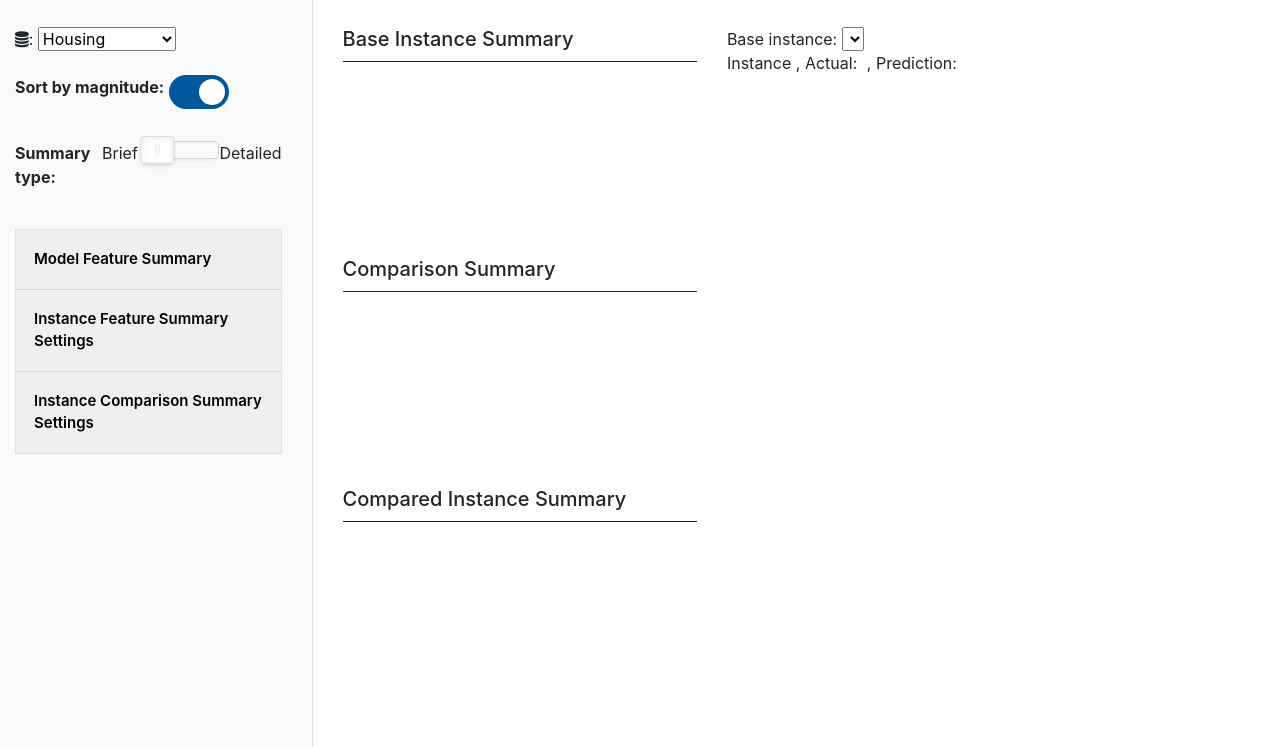
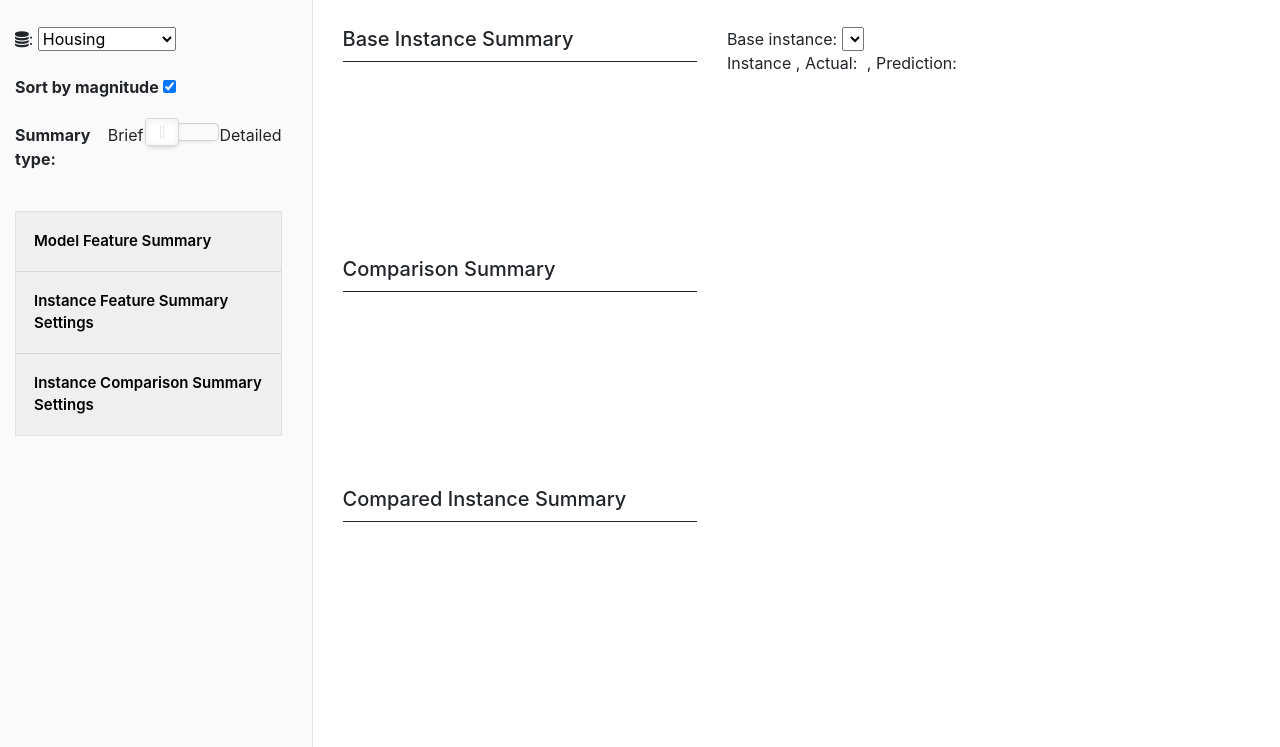
Before and after one commit to poloclub/telegam, a plain HTML site: page index.html in a window 1280 px wide. Shown: the part 67-814 px from the top of the page. Drawn offline with Linux system fonts and the light colour scheme; a script that the page names is missing.

Commit message:
UI left panel update

```diff
--- a/css/src/style.css
+++ b/css/src/style.css
@@ -179,7 +179,7 @@ input:checked+.slider:before {
 }
 
 .detailLevelSlider {
-    width: 35%;
+    width: 30%;
 }
 
 #summarySentence {
--- a/index.html
+++ b/index.html
@@ -74,14 +74,14 @@
                 <option value="red-wine-gam-instance-data">Wine</option>
             </select>
             <br><br>
-            <!--<b>Sort by magnitude</b> <input id="sortByMagnitudeCheckbox" type="checkbox" checked>-->
+            <b>Sort by magnitude</b> <input id="sortByMagnitudeCheckbox" type="checkbox" checked>
             <!--<br><br>-->
             <!--<input id="sentenceDisplayCheckbox" type="checkbox" checked> Show summary-->
-            <b>Sort by magnitude:</b>
-            <label class="switch">
-                <input type="checkbox" id="sortByMagnitudeCheckbox" checked>
-                <span class="slider round"></span>
-            </label>
+            <!--<b>Sort by magnitude:</b>-->
+            <!--<label class="switch">-->
+                <!--<input type="checkbox" id="sortByMagnitudeCheckbox" checked>-->
+                <!--<span class="slider round"></span>-->
+            <!--</label>-->
             <br><br>
             <!--Summary type:-->
             <span style="display: flex;">
```
